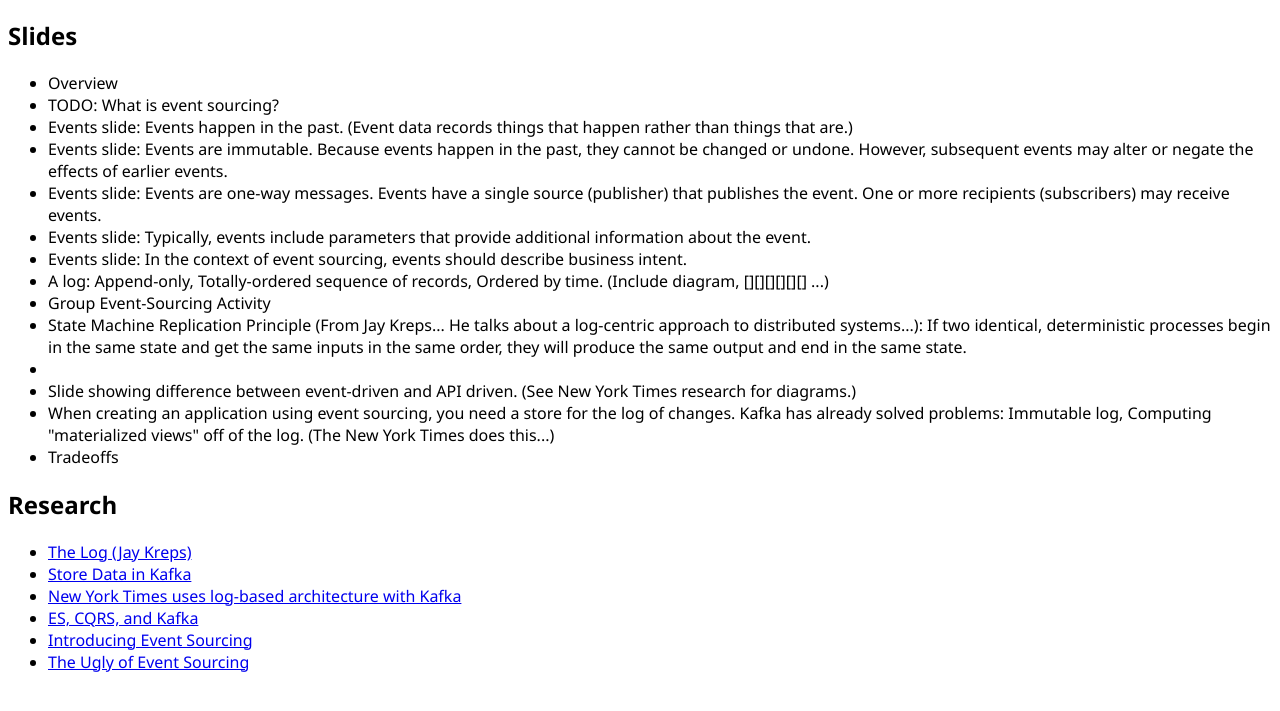
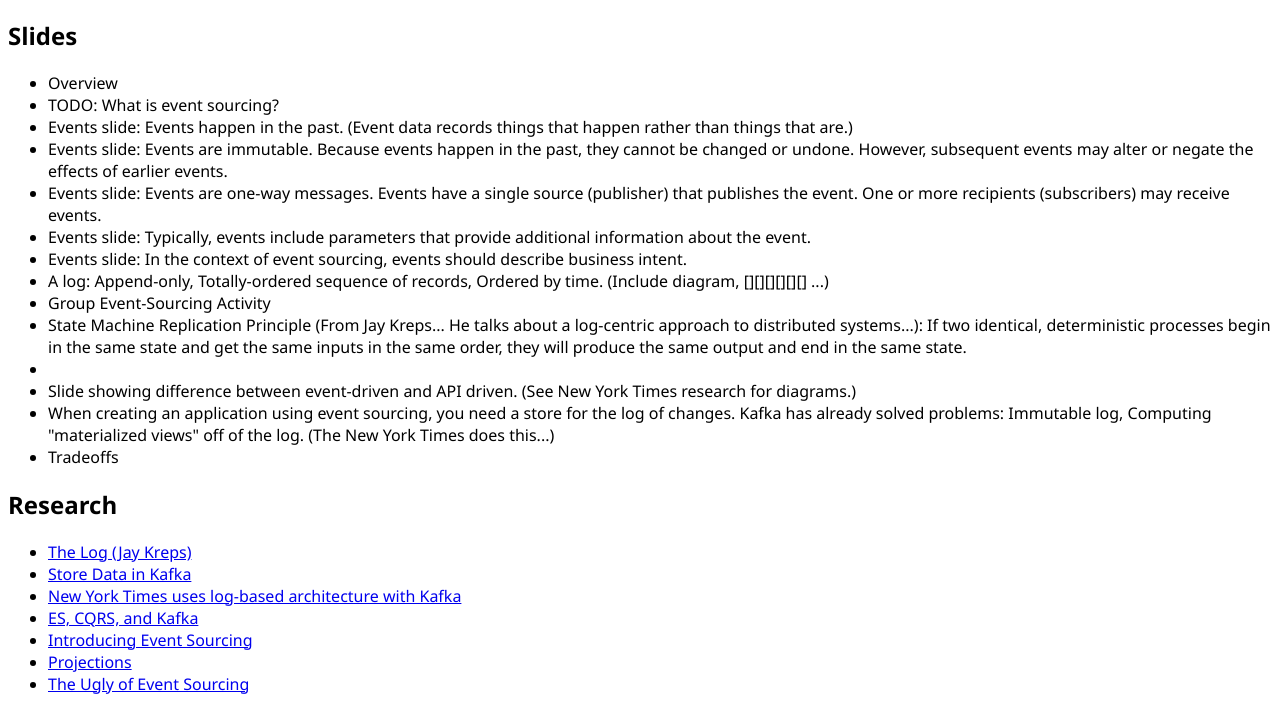
Before and after one commit to sef-ninja/sef-ninja.github.io, a plain HTML site: page lnl/es.html in a window 1280 px wide. Shown: the part 106-817 px from the top of the page. Drawn offline with Linux system fonts and the light colour scheme.

Commit message:
Added event sourcing content

```diff
--- a/lnl/es.html
+++ b/lnl/es.html
@@ -37,6 +37,7 @@
       <li><a href="https://www.confluent.io/blog/publishing-apache-kafka-new-york-times/">New York Times uses log-based architecture with Kafka</a></li>
       <li><a href="https://initiate.andela.com/event-sourcing-and-cqrs-a-look-at-kafka-e0c1b90d17d8">ES, CQRS, and Kafka</a></li>
       <li><a href="https://msdn.microsoft.com/en-us/library/jj591559.aspx">Introducing Event Sourcing</a></li>
+      <li><a href="http://www.continuousimprover.com/2017/02/the-good-of-event-sourcing-projections.html">Projections</a></li>
       <li><a href="https://dzone.com/articles/the-ugly-of-event-sourcing-projection-schema-chang">The Ugly of Event Sourcing</a></li>
     </ul>
 
```
